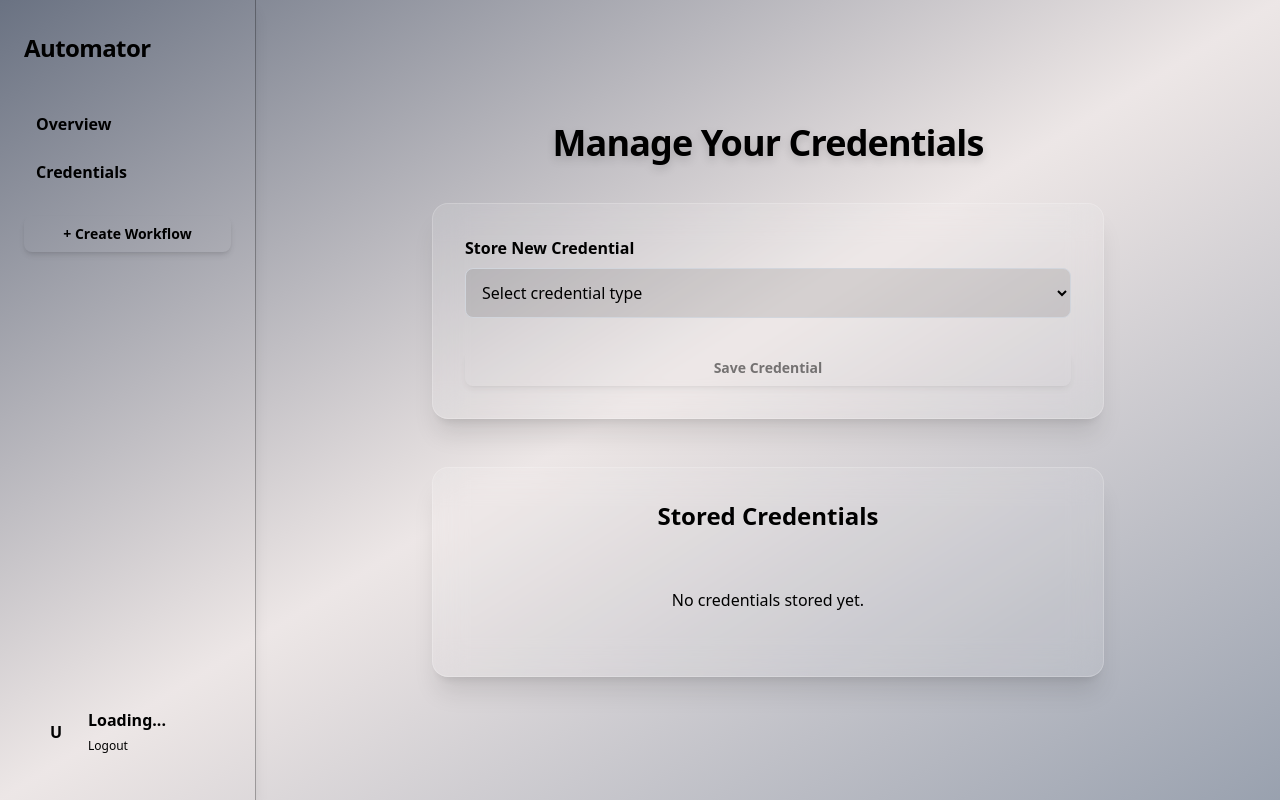
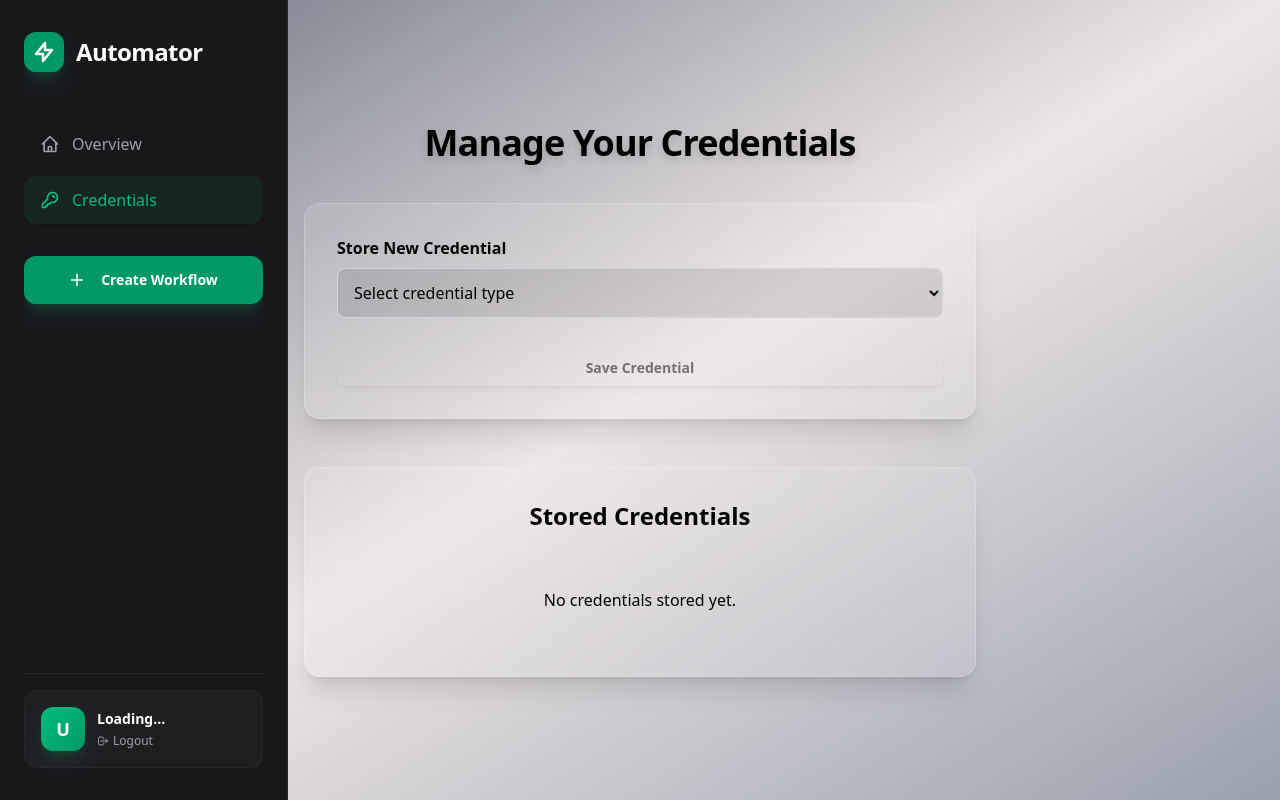
Before and after one commit to chaharhimanshu1004/ai-workflow-automator-ui, a Next.js app: page /credentials in a window 1280 px wide. Built offline with nearby package versions, Linux system fonts and the light colour scheme.

Commit message:
ui changes for sidebar

```diff
--- a/app/components/Sidebar.tsx
+++ b/app/components/Sidebar.tsx
@@ -7,8 +7,24 @@ import { useAuth } from "@/lib/hooks/useAuth"
 import { useEffect } from "react"
 
 const navItems = [
-    { name: "Overview", href: "/workflows" },
-    { name: "Credentials", href: "/credentials" },
+    {
+        name: "Overview",
+        href: "/workflows",
+        icon: (
+            <svg className="w-5 h-5" fill="none" stroke="currentColor" viewBox="0 0 24 24" strokeWidth={2}>
+                <path strokeLinecap="round" strokeLinejoin="round" d="M3 12l2-2m0 0l7-7 7 7M5 10v10a1 1 0 001 1h3m10-11l2 2m-2-2v10a1 1 0 01-1 1h-3m-6 0a1 1 0 001-1v-4a1 1 0 011-1h2a1 1 0 011 1v4a1 1 0 001 1m-6 0h6" />
+            </svg>
+        )
+    },
+    {
+        name: "Credentials",
+        href: "/credentials",
+        icon: (
+            <svg className="w-5 h-5" fill="none" stroke="currentColor" viewBox="0 0 24 24" strokeWidth={2}>
+                <path strokeLinecap="round" strokeLinejoin="round" d="M15 7a2 2 0 012 2m4 0a6 6 0 01-7.743 5.743L11 17H9v2H7v2H4a1 1 0 01-1-1v-2.586a1 1 0 01.293-.707l5.964-5.964A6 6 0 1121 9z" />
+            </svg>
+        )
+    },
 ]
 
 export default function Sidebar() {
@@ -23,50 +39,73 @@ export default function Sidebar() {
     }, [isAuthenticated, user, fetchUserInfo])
 
     return (
-        <aside className="w-64 bg-card/95 border-r border-black/30 shadow-lg flex flex-col justify-between py-8 px-6 min-h-screen">
-            <div>
-                <div className="mb-10">
-                    <span className="text-2xl font-black text-foreground tracking-tight">Automator</span>
+        <aside className="w-72 bg-zinc-900 border-r border-zinc-800 flex flex-col fixed left-0 top-0 h-screen py-8 px-6">
+            <div className="flex-1 overflow-y-auto">
+                <div className="mb-12 flex items-center space-x-3">
+                    <div className="w-10 h-10 rounded-xl bg-emerald-600 flex items-center justify-center shadow-lg shadow-emerald-600/20">
+                        <svg
+                            className="w-6 h-6 text-white"
+                            fill="none"
+                            stroke="currentColor"
+                            viewBox="0 0 24 24"
+                            strokeWidth={2.5}
+                        >
+                            <path strokeLinecap="round" strokeLinejoin="round" d="M13 10V3L4 14h7v7l9-11h-7z" />
+                        </svg>
                     </div>
+                    <span className="text-2xl font-bold text-white tracking-tight">Automator</span>
+                </div>
+
                 <nav aria-label="Sidebar Navigation" className="flex flex-col gap-2">
                     {navItems.map((item) => (
                         <Link
                             key={item.name}
                             href={item.href}
                             className={clsx(
-                                "px-3 py-2 rounded-lg font-semibold transition",
+                                "flex items-center space-x-3 px-4 py-3 rounded-xl font-medium transition-all duration-200",
                                 pathname === item.href
-                                    ? "bg-primary/10 text-primary"
-                                    : "text-muted-foreground hover:bg-muted/30"
+                                    ? "bg-emerald-600/10 text-emerald-500 shadow-sm"
+                                    : "text-zinc-400 hover:bg-zinc-800/50 hover:text-white"
                             )}
                             aria-current={pathname === item.href ? "page" : undefined}
                         >
-                            {item.name}
+                            {item.icon}
+                            <span>{item.name}</span>
                         </Link>
                     ))}
+
                     <Button
-                        className="w-full mt-4 bg-primary text-primary-foreground rounded-lg font-bold shadow-md hover:bg-primary/90 transition"
+                        className="w-full mt-6 bg-emerald-600 text-white rounded-xl font-semibold shadow-lg shadow-emerald-600/20 hover:bg-emerald-700 transition-all duration-200 py-6 flex items-center justify-center space-x-2"
                         onClick={() => router.push("/workflows/create")}
                         aria-label="Create Workflow"
                     >
-                        + Create Workflow
+                        <svg className="w-5 h-5" fill="none" stroke="currentColor" viewBox="0 0 24 24" strokeWidth={2.5}>
+                            <path strokeLinecap="round" strokeLinejoin="round" d="M12 4v16m8-8H4" />
+                        </svg>
+                        <span>Create Workflow</span>
                     </Button>
                 </nav>
             </div>
-            <div className="flex items-center gap-3 mt-8 p-3 rounded-lg bg-muted/40">
-                <div className="w-10 h-10 rounded-full bg-primary/20 flex items-center justify-center text-primary font-bold">
-                    <span>{user?.name?.[0] || user?.email?.[0] || 'U'}</span>
+
+            <div className="mt-auto pt-4 border-t border-zinc-800">
+                <div className="flex items-center gap-3 p-4 rounded-xl bg-zinc-800/50 border border-zinc-800">
+                    <div className="w-11 h-11 rounded-xl bg-gradient-to-br from-emerald-500 to-emerald-600 flex items-center justify-center text-white font-bold text-lg shadow-lg shadow-emerald-600/20">
+                        <span>{user?.name?.[0]?.toUpperCase() || user?.email?.[0]?.toUpperCase() || 'U'}</span>
                     </div>
-                <div className="flex-1">
-                    <div className="font-semibold text-foreground">
+                    <div className="flex-1 min-w-0">
+                        <div className="font-semibold text-white text-sm truncate">
                             {user?.name || user?.email || 'Loading...'}
                         </div>
                         <button
                             onClick={logout}
-                        className="text-xs text-muted-foreground hover:text-red-500 transition"
+                            className="text-xs text-zinc-400 hover:text-red-400 transition-colors flex items-center space-x-1 mt-1"
                         >
-                        Logout
+                            <svg className="w-3 h-3" fill="none" stroke="currentColor" viewBox="0 0 24 24" strokeWidth={2}>
+                                <path strokeLinecap="round" strokeLinejoin="round" d="M17 16l4-4m0 0l-4-4m4 4H7m6 4v1a3 3 0 01-3 3H6a3 3 0 01-3-3V7a3 3 0 013-3h4a3 3 0 013 3v1" />
+                            </svg>
+                            <span>Logout</span>
                         </button>
+                    </div>
                 </div>
             </div>
         </aside>
```
Lines whose indentation alone changed are shown as unchanged.
